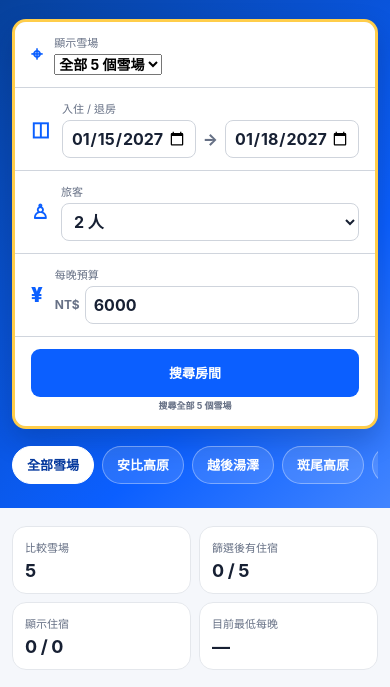
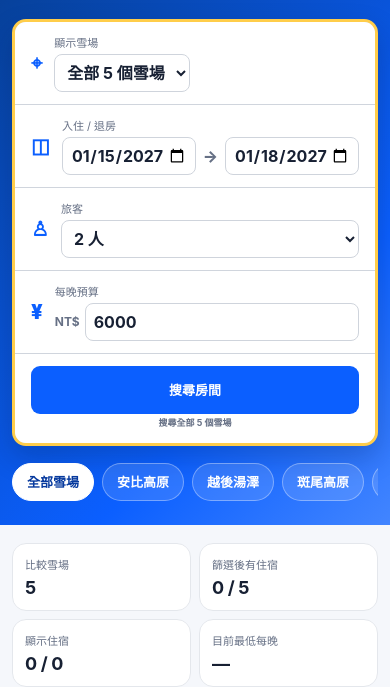
Before and after one commit to world4jason/snow-season-where-to-live, a plain HTML site: page index.html in a window 390 px wide. Shown: the part 197-884 px from the top of the page. Drawn offline with nearby package versions, Linux system fonts and the light colour scheme; no server answers.

Commit message:
Style destination selector

```diff
--- a/enhancements.css
+++ b/enhancements.css
@@ -18,6 +18,7 @@
 }
 
 .date-picker-row input[type="date"],
+.destination-inline-select,
 .search-inline-select,
 .search-inline-input {
   min-width: 0;
@@ -36,6 +37,7 @@
   width: 138px;
 }
 
+.destination-inline-select,
 .search-inline-select,
 .search-inline-input {
   width: 100%;
@@ -161,6 +163,7 @@
     flex-wrap: wrap;
   }
   .date-picker-row input[type="date"],
+  .destination-inline-select,
   .search-inline-select,
   .search-inline-input {
     font-size: 16px;
```
